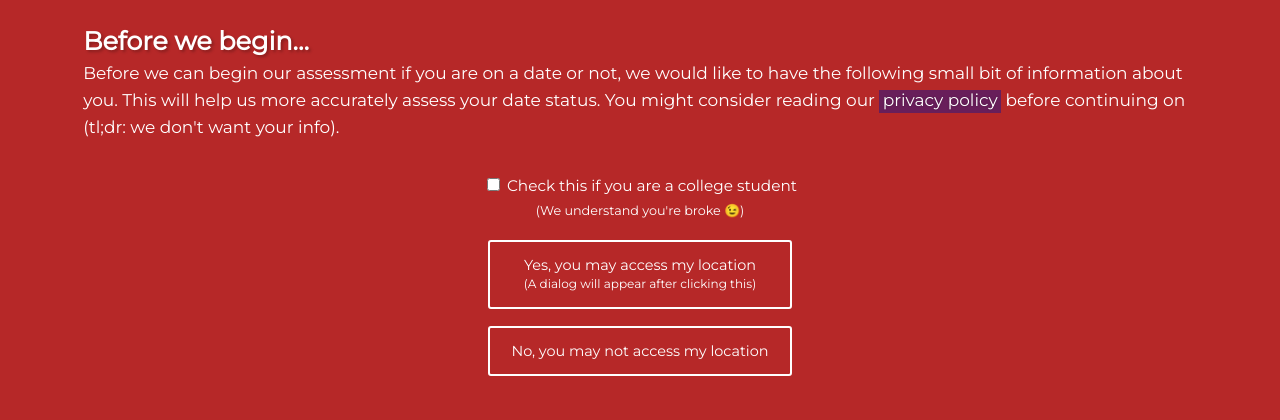
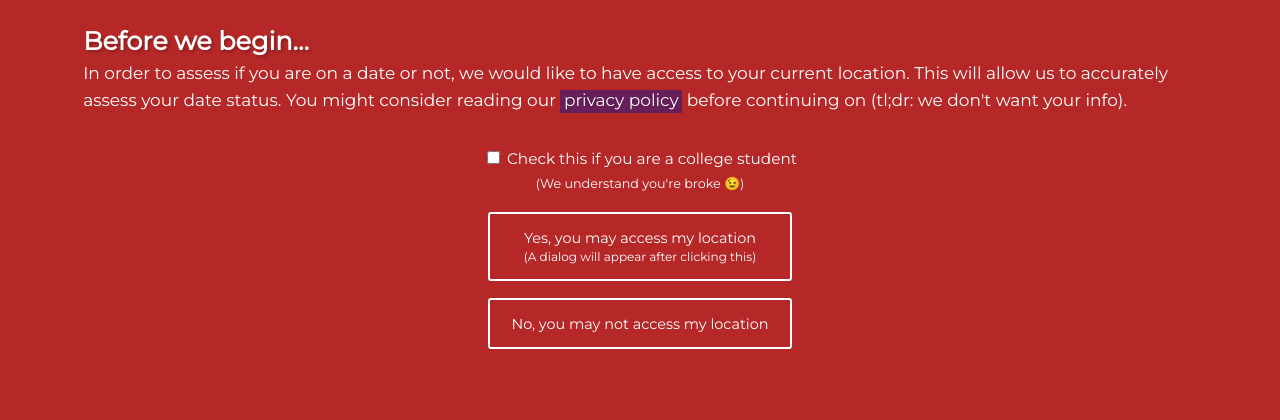
Before and after one commit to le717/areyouona-date, a Flask app: template src/templates/permission.html in a window 1280 px wide. Shown: the part 117-537 px from the top of the page. Run offline with Flask 2, Linux system fonts and the light colour scheme; the template is opened without the code that fills it: most values are stand-ins (such as "Sample title", 1, 10 or a date in 2020).

Commit message:
Load geolocation JS only on index

```diff
--- a/src/templates/base.html
+++ b/src/templates/base.html
@@ -28,6 +28,6 @@
   </footer>
 
   {{ JSGlue.include() }}
-  <script src="{{ url_for('static', filename='js/script.js', time=cache_buster) }}"></script>
+  {%- block scripts %}{% endblock %}
 </body>
 </html>
--- a/src/templates/permission.html
+++ b/src/templates/permission.html
@@ -2,7 +2,11 @@
 {% block content %}
 
 <h2>Before we begin&hellip;</h2>
-<p>Before we can begin our assessment if you are on a date or not, we would like to have the following small bit of information about you. This will help us more accurately assess your date status. You might consider reading our <a href="{{ url_for('date.privacy') }}">privacy policy</a> before continuing on (tl;dr: we don't want your info).</p>
+<p>In order to assess if you are on a date or not, we would like to have access to your current location. This will allow us to accurately assess your date status. You might consider reading our <a href="{{ url_for('date.privacy') }}">privacy policy</a> before continuing on (tl;dr: we don't want your info).</p>
 
 {% include 'forms/form-permission.html' %}
 {% endblock %}
+
+{% block scripts %}
+<script src="{{ url_for('static', filename='js/script.js', time=cache_buster) }}"></script>
+{% endblock %}
```
